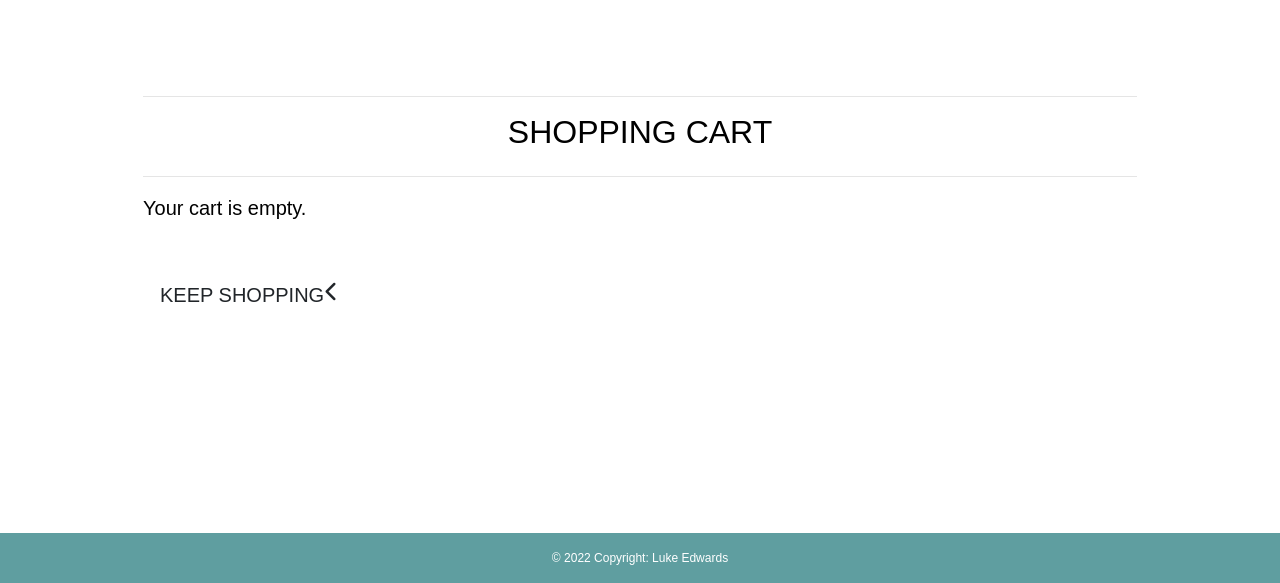
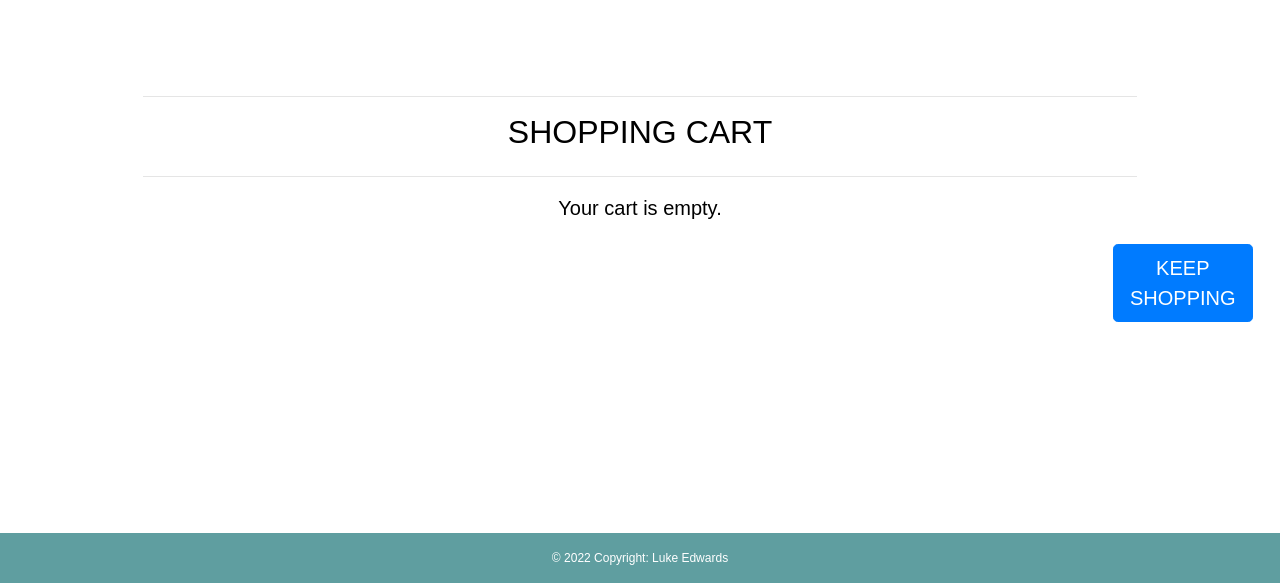
Before and after one commit to Luketedwards/score-emporium, a Django app: page /cart/ in a window 1280 px wide. Shown: the part 217-800 px from the top of the page. Run offline with Django 3.2, Linux system fonts and the light colour scheme; some libraries are stand-ins or nearby versions; some web fonts are replaced.

Commit message:
Minor styling change to empty cart

```diff
--- a/cart/templates/cart/cart.html
+++ b/cart/templates/cart/cart.html
@@ -94,12 +94,11 @@
                         </table>
                     </div>
                 {% else %}
-                    <p class="lead mb-5">Your cart is empty.</p>
-                    <a href="{% url 'products' %}" class="btn btn-outline-black rounded-0 btn-lg">
+                    <p class="lead mb-5 text-center">Your cart is empty.</p>
+                    <a href="{% url 'products' %}" class=" rounded-0 text-center my-auto">
                         <span class="icon">
-                            <i class="fas fa-chevron-left"></i>
-                        </span>
-                        <span class="text-uppercase">Keep Shopping</span>
+
+                        <span class="text-uppercase btn btn-primary  btn-lg text-center ">Keep Shopping</span>
                     </a>
                 {% endif %}
             </div>
```
Also changed, not shown: db.sqlite3.
